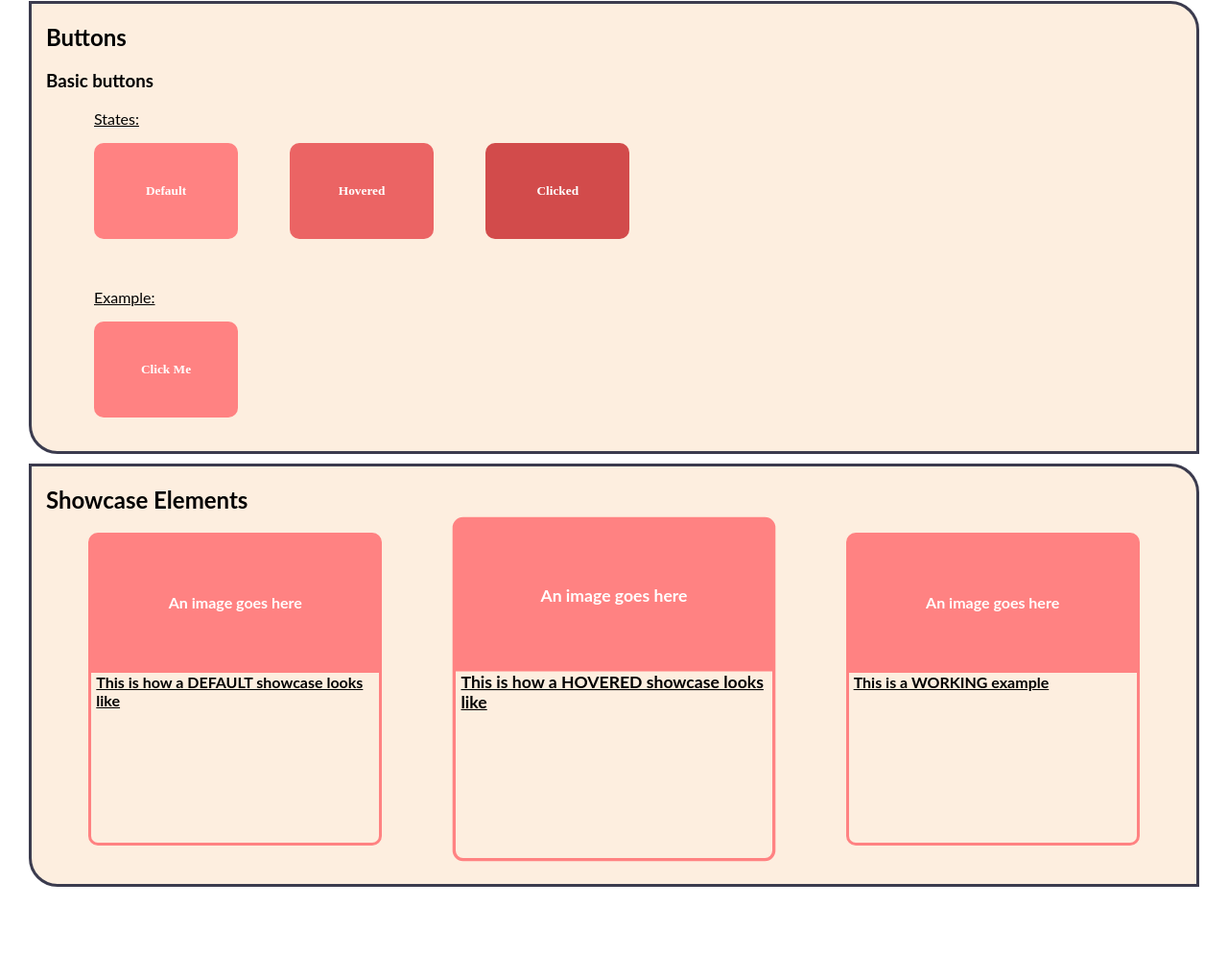
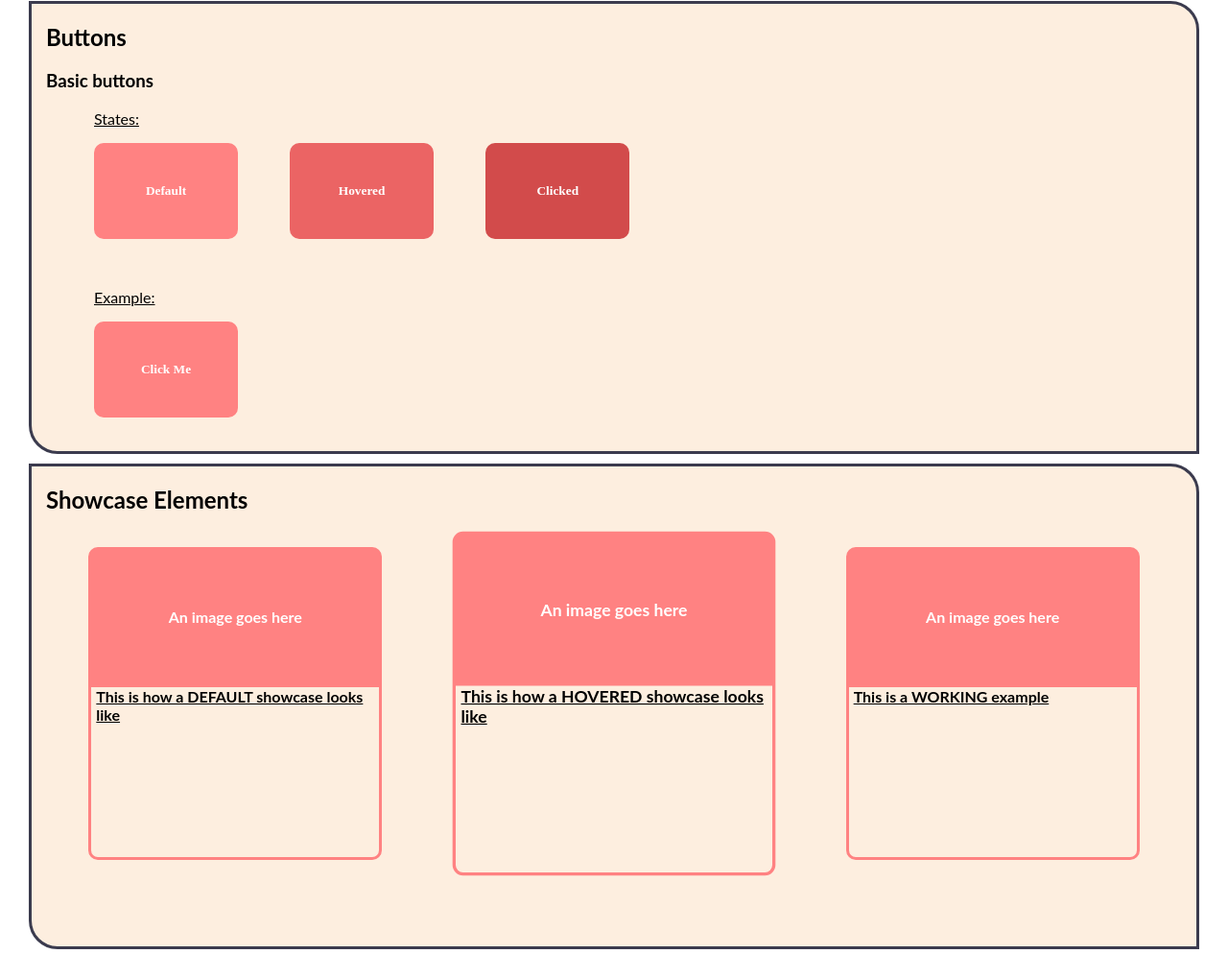
Before and after one commit to ezequiel-gutierrez/Codecademy-Repo, a plain HTML site: page Website Design System Challenge/index.html in a window 1280 px wide. Shown: the part 1718-2737 px from the top of the page at 96% size. Before the commit the page ends 2672 px from the top, so only its background shows below. Drawn offline with Linux system fonts and the light colour scheme; a web font is replaced by a local one.

Commit message:
Update v.6.0

```diff
--- a/Website Design System Challenge/resources/styles/buttons.css
+++ b/Website Design System Challenge/resources/styles/buttons.css
@@ -50,8 +50,8 @@ p.titleOfTheShowcase {
     border-radius: 10px;
     width: 300px;
     height: 320px;
-    margin-bottom: 40px;
-    margin: 0 15px;
+    margin: 15px;
+    margin-bottom: 50px;
 }
 
 .image {
```
